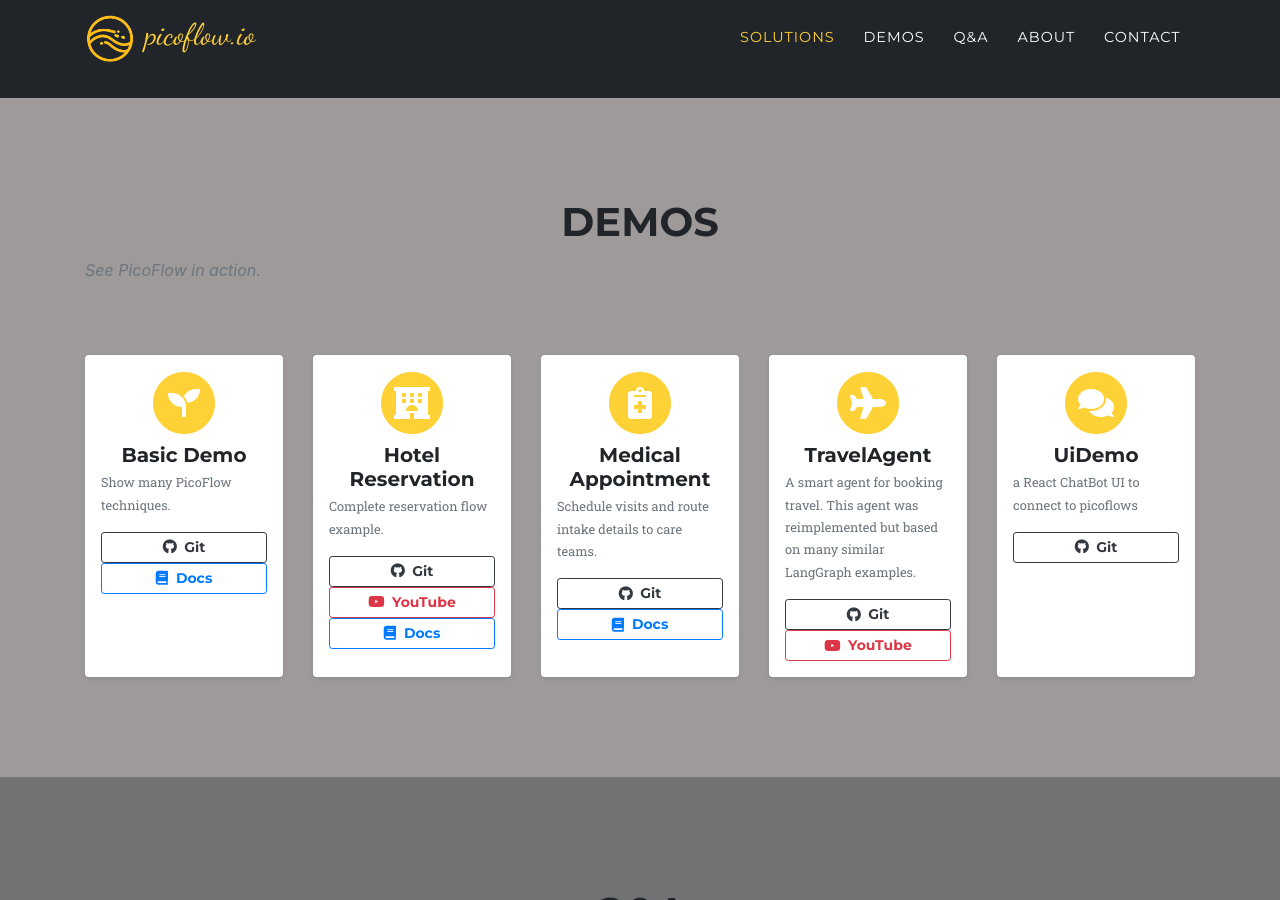
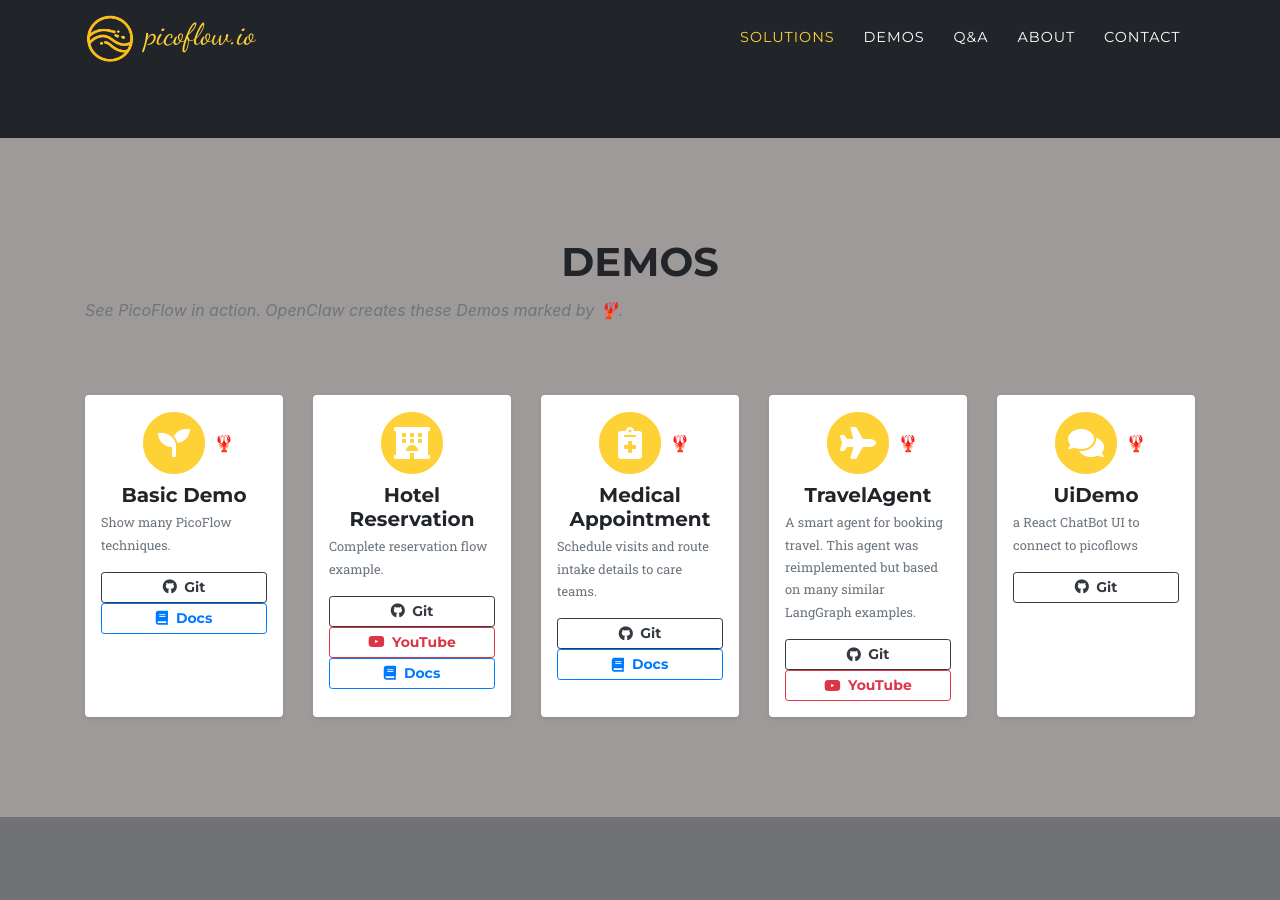
Before and after one commit to picoflow1/jekyll, a Jekyll site: the page built from index.md, in a window 1280 px wide and 900 px high, scrolled down 1617 px. Built offline with Jekyll 4.4.1, drawn with Linux system fonts in a browser that asks for light colours; some web fonts are replaced; some of the changed text lies outside the part shown.

Commit message:
update openclaw marker

```diff
--- a/_data/sitetext.yml
+++ b/_data/sitetext.yml
@@ -38,12 +38,13 @@ en: &DEFAULT_EN
 
   demos:
     title: "Demos"
-    text: "See PicoFlow in action."
+    text: "See PicoFlow in action. OpenClaw creates these Demos marked by 🦞."
     section: demos
     list:
       - title: "Basic Demo"
         desc: "Show many PicoFlow techniques."
         icon: fas fa-seedling
+        emoji: "🦞"
         links:
           - text: "Git Repository"
             url: "https://github.com/picoflowio/basic-demo"
@@ -56,6 +57,7 @@ en: &DEFAULT_EN
       - title: "Hotel Reservation"
         desc: "Complete reservation flow example."
         icon: fas fa-hotel
+        emoji: ""
         links:
           - text: "Git Repository"
             url: "https://github.com/picoflowio/hotel-demo"
@@ -72,6 +74,7 @@ en: &DEFAULT_EN
       - title: "Medical Appointment"
         desc: "Schedule visits and route intake details to care teams."
         icon: fas fa-notes-medical
+        emoji: "🦞"
         links:
           - text: "Git Repository"
             url: "https://github.com/picoflowio/medical-appointment-bot"
@@ -84,6 +87,7 @@ en: &DEFAULT_EN
       - title: "TravelAgent"
         desc: "A smart agent for booking travel. This agent was reimplemented but based on many similar LangGraph examples."
         icon: fas fa-plane
+        emoji: "🦞"
         links:
           - text: "Git Repository"
             url: "https://github.com/picoflowio/travel-demo"
@@ -96,6 +100,7 @@ en: &DEFAULT_EN
       - title: "UiDemo"
         desc: "a React ChatBot UI to connect to picoflows"
         icon: fas fa-comments
+        emoji: "🦞"
         links:
           - text: "Git Repository"
             url: "https://github.com/picoflowio/chat-ui.git"
--- a/_includes/demos.html
+++ b/_includes/demos.html
@@ -15,10 +15,15 @@
       <div class="col d-flex">
         <div class="card w-100 h-100 shadow-sm border-0 p-3">
           <div class="text-center mb-3">
-             <span class="fa-stack fa-2x mb-2">
+             <div class="d-inline-flex align-items-center justify-content-center mb-2">
+                <span class="fa-stack fa-2x">
                   <i class="fas fa-circle fa-stack-2x text-primary"></i>
                   <i class="{{ demo.icon | default: "fas fa-laptop" }} fa-stack-1x fa-inverse"></i>
                 </span>
+                {% if demo.emoji %}
+                <span class="fs-2 ms-2" aria-hidden="true">{{ demo.emoji }}</span>
+                {% endif %}
+             </div>
              <h5 class="card-title mb-1">{{ demo.title }}</h5>
              <p class="card-text text-muted small mb-0">{{ demo.desc }}</p>
           </div>
@@ -55,10 +60,15 @@
       <div class="col d-flex">
         <div class="card w-100 h-100 shadow-sm border-0 p-3">
           <div class="text-center mb-3">
-             <span class="fa-stack fa-2x mb-2">
+             <div class="d-inline-flex align-items-center justify-content-center mb-2">
+                <span class="fa-stack fa-2x">
                   <i class="fas fa-circle fa-stack-2x text-primary"></i>
                   <i class="{{ demo.icon | default: "fas fa-laptop" }} fa-stack-1x fa-inverse"></i>
                 </span>
+                {% if demo.emoji %}
+                <span class="fs-2 ms-2" aria-hidden="true">{{ demo.emoji }}</span>
+                {% endif %}
+             </div>
              <h5 class="card-title mb-1">{{ demo.title }}</h5>
              <p class="card-text text-muted small mb-0">{{ demo.desc }}</p>
           </div>
--- a/_includes/navheader.html
+++ b/_includes/navheader.html
@@ -93,6 +93,13 @@
         <a href="https://www.npmjs.com/package/@picoflow/core">npm library</a>
       </div>
 
+      <div class="text-white mt-3">
+        <i class="fas fa-hand-point-right text-primary"></i>
+        <a href="https://www.npmjs.com/package/@picoflow/core"
+          >Work with OpenClaw now 🦞</a
+        >
+      </div>
+
       {%- endif -%}
     </div>
   </div>
```
Also changed, not shown: 1 other file. Lines whose indentation alone changed are shown as unchanged.
